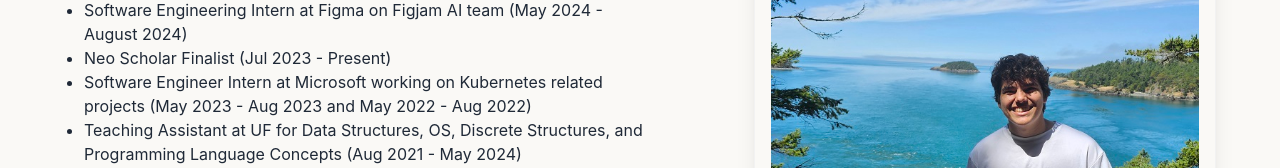
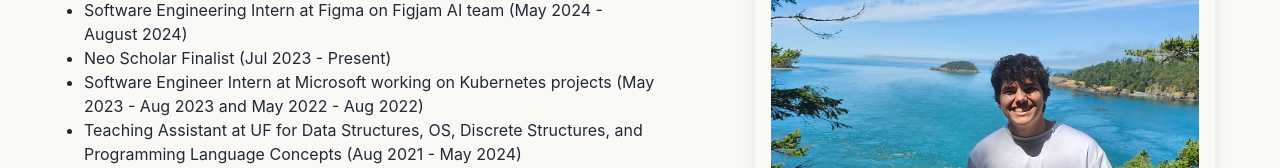
Before and after one commit to bennycortese/benny_cortese_personal_website, a React (Create React App) app: page / in a window 1280 px wide. Shown: the part 264-432 px from the top of the page. Built offline with nearby package versions, Linux system fonts and the light colour scheme.

Commit message:
Cleaned up working a bit for simplification on about me page

```diff
--- a/src/AboutMe.tsx
+++ b/src/AboutMe.tsx
@@ -22,7 +22,7 @@ const AboutMe: React.FC = () => {
           <li>Kleiner Perkins Engineering Fellow (May 2024 - Present)</li>
           <li>Software Engineering Intern at Figma on Figjam AI team (May 2024 - August 2024)</li>
           <li>Neo Scholar Finalist (Jul 2023 - Present)</li>
-          <li>Software Engineer Intern at Microsoft working on Kubernetes related projects (May 2023 - Aug 2023 and May 2022 - Aug 2022)</li>
+          <li>Software Engineer Intern at Microsoft working on Kubernetes projects (May 2023 - Aug 2023 and May 2022 - Aug 2022)</li>
           <li>Teaching Assistant at UF for Data Structures, OS, Discrete Structures, and Programming Language Concepts (Aug 2021 - May 2024)</li>
         </ul>
       </div>
```
